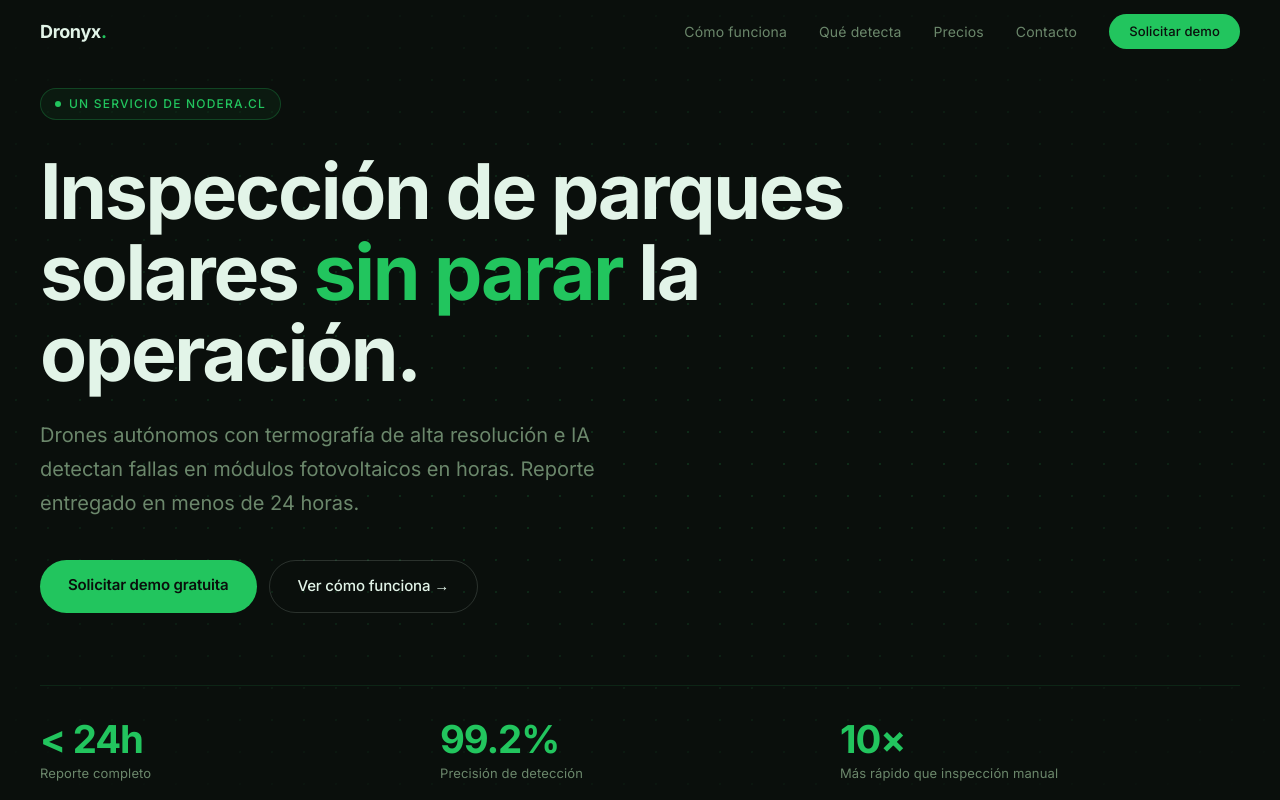
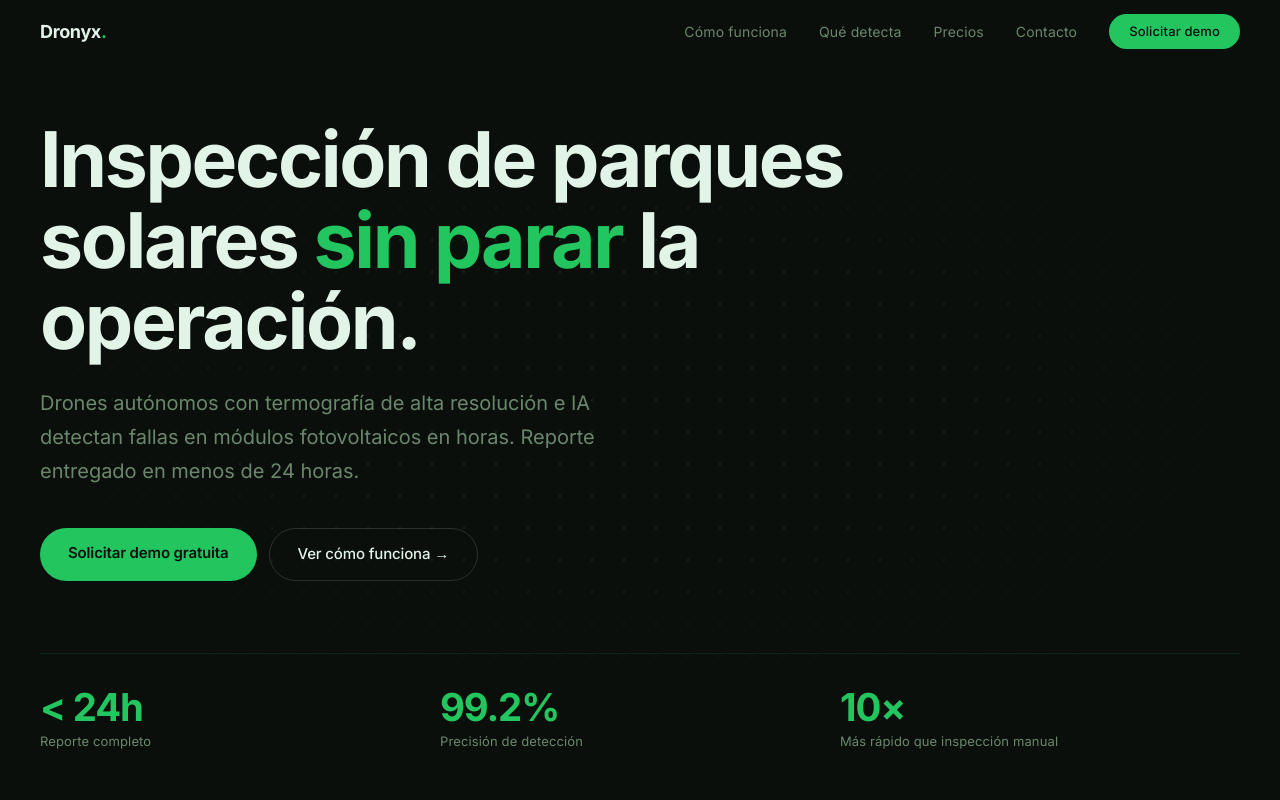
Before and after one commit to felixpena/dronyx, a Next.js app: page / in a window 1280 px wide. Shown: the top 800 px of the page. Built offline with nearby package versions, Linux system fonts and the light colour scheme.

Commit message:
fix: remove nodera badge and email from footer

```diff
--- a/components/ContactForm.tsx
+++ b/components/ContactForm.tsx
@@ -151,7 +151,6 @@ export default function ContactForm() {
             }}
           >
             {[
-              { icon: "✉", label: "Email", value: "hola@dronyx.cl" },
               { icon: "📍", label: "Operaciones", value: "Santiago, Chile" },
             ].map((item, i) => (
               <div key={i} style={{ display: "flex", alignItems: "center", gap: 14 }}>
--- a/components/Footer.tsx
+++ b/components/Footer.tsx
@@ -61,16 +61,6 @@ export default function Footer() {
               }}
             >
               Inspección termográfica de parques solares con drones e IA.
-              <br />
-              Un servicio de{" "}
-              <a
-                href="https://nodera.cl"
-                target="_blank"
-                rel="noopener noreferrer"
-                className="footer-nodera-link"
-              >
-                Nodera.cl
-              </a>
             </p>
           </div>
 
--- a/components/Hero.tsx
+++ b/components/Hero.tsx
@@ -59,45 +59,6 @@ export default function Hero() {
           paddingTop: 80,
         }}
       >
-        {/* Eyebrow */}
-        <motion.div
-          initial={{ opacity: 0, y: 16 }}
-          animate={inView ? { opacity: 1, y: 0 } : {}}
-          transition={{ duration: 0.5 }}
-          style={{
-            display: "inline-flex",
-            alignItems: "center",
-            gap: 8,
-            marginBottom: 32,
-            padding: "6px 14px",
-            border: "1px solid rgba(34, 197, 94, 0.25)",
-            borderRadius: 9999,
-            background: "rgba(34, 197, 94, 0.06)",
-          }}
-        >
-          <span
-            style={{
-              width: 6,
-              height: 6,
-              borderRadius: "50%",
-              background: "#22C55E",
-              display: "inline-block",
-            }}
-          />
-          <span
-            style={{
-              fontFamily: "var(--font-inter), system-ui, sans-serif",
-              fontSize: 12,
-              fontWeight: 500,
-              color: "#22C55E",
-              letterSpacing: "0.1em",
-              textTransform: "uppercase",
-            }}
-          >
-            Un servicio de Nodera.cl
-          </span>
-        </motion.div>
-
         {/* H1 */}
         <motion.h1
           initial={{ opacity: 0, y: 24 }}
```
